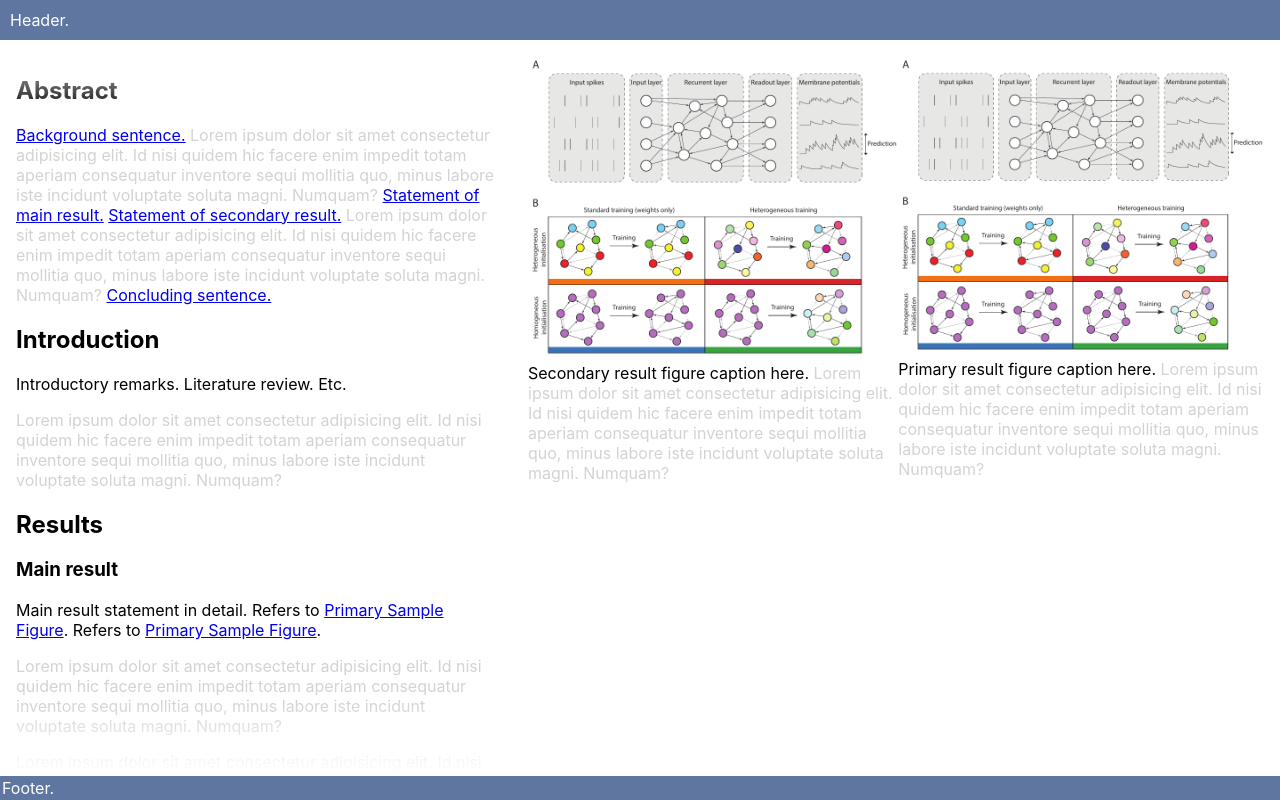
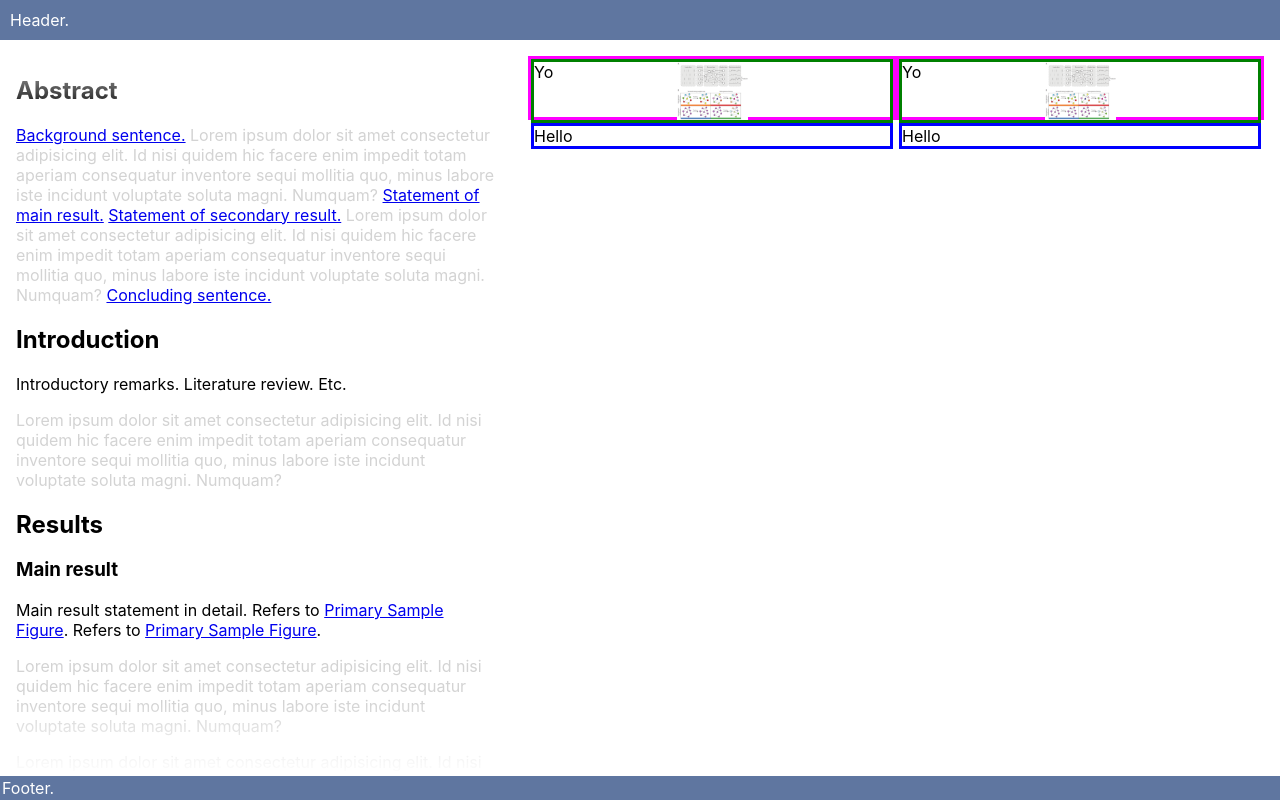
Before and after one commit to thesamovar/notpaper-ideas, a React (Create React App) app: page / in a window 1280 px wide. Built offline with nearby package versions, Linux system fonts and the light colour scheme.

Commit message:
trying to do it with flexbox instead - not working yet, should try grid

```diff
--- a/src/App.js
+++ b/src/App.js
@@ -1,6 +1,7 @@
 import react from 'react';
 import Related from './components/Related.js';
 import Box from './components/Box.js';
+import Figure from './components/Figure.js';
 
 class App extends react.Component {
 
@@ -43,6 +44,18 @@ class App extends react.Component {
     const pointedTo = new Set([...this.hasRelated].map(target => document.querySelector(target.getAttribute('href'))));
     // now create a box for each unique thing pointed to
     const newboxes = [...pointedTo].map(targetItem => {
+      // if it matches the requirements for a Figure, we return that
+      if(targetItem.nodeName.toLowerCase()==="figure") {
+        const theimg = targetItem.querySelector('img');
+        const thecaption = targetItem.querySelector('figcaption');
+        if(theimg && thecaption) {
+          const theimgsrc=theimg.src;
+          return (
+            <Figure key={targetItem.id} imgsrc={theimgsrc} caption={thecaption.innerHTML}/>
+          )
+        }
+      }
+      // otherwise, generic Box
       return (
         <Box key={targetItem.id}>
           <div dangerouslySetInnerHTML={{__html: targetItem.innerHTML}}/>
--- /dev/null
+++ b/src/components/Figure.js
@@ -0,0 +1,27 @@
+import react from "react";
+import Box from './Box.js';
+
+class Figure extends react.Component {
+    render() {
+        return (
+            <Box key={this.key+"-box"}>
+                <div className="notpaperFigure">
+                    <div className="notpaperFigureImage" style={{
+                        backgroundImage: "url('"+this.props.imgsrc+"')",
+                        backgroundSize: "contain",
+                        backgroundRepeat: "no-repeat",
+                        backgroundPosition: "center center",
+                        height: "100%"
+                        }}>
+                            Yo
+                    </div>
+                    {/* <div className="notpaperFigureCaption" dangerouslySetInnerHTML={{__html: this.props.caption}}/> */}
+                    <div className="notpaperFigureCaption">Hello</div>
+                </div>
+            </Box>
+        );
+
+    }
+}
+
+export default Figure;
--- a/src/index.css
+++ b/src/index.css
@@ -73,3 +73,21 @@ img {
 .lorem {
   color: lightgrey;
 }
+
+.notpaperFigure {
+  display: flex;
+  flex-direction: column;
+  height: 100%;
+  min-height: 100%;
+  border: 3px solid magenta;
+}
+
+.notpaperFigureImage {
+  flex: 1 0 auto;
+  border: 3px solid green;
+}
+
+.notpaperFigureCaption {
+  flex: 1 0 auto;
+  border: 3px solid blue;
+}
```
